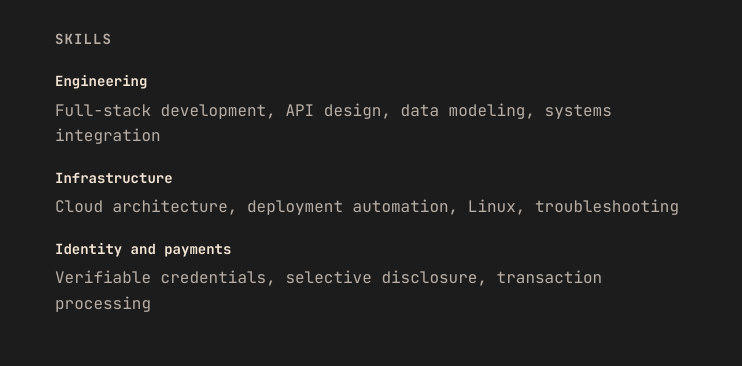
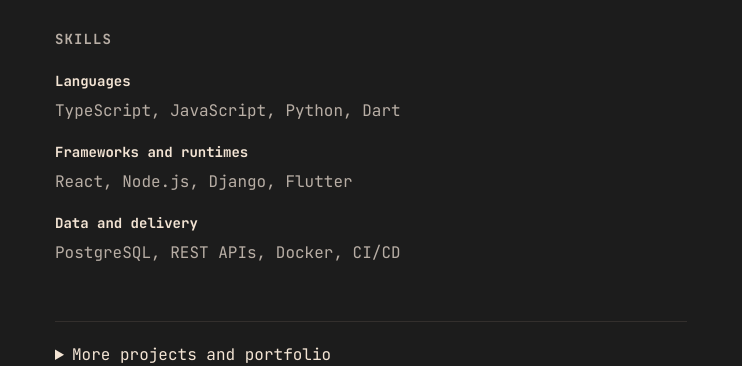
Before and after one commit to kudzaishezharare/kudzaishe, a Vue app: page / in a window 1280 px wide. Shown: the part 1541-1907 px from the top of the page, without its empty margins (369-1111 px from the left). Built offline with nearby package versions, Linux system fonts and the light colour scheme.

Commit message:
Restore focused technical skills for recruiter screening

```diff
--- a/src/data/experience.js
+++ b/src/data/experience.js
@@ -4,8 +4,8 @@ export const experience = [
     summary: 'Financial app from discovery through implementation',
     bullets: [
       'Translated 56 merchant and payments interviews into requirements, user journeys, and technical designs',
-      'Built mobile and web account workflows with identity verification and backend services; connected wallets, payments, and brokerage flows in development and sandbox',
-      'Designed wallet accounting and reconciliation to prevent duplicate deposit credits and keep balances traceable to settled funds'
+      'Built Flutter and Dart mobile workflows with TypeScript backend APIs, connecting identity verification, wallets, and payments in development and sandbox',
+      'Designed PostgreSQL wallet accounting and reconciliation to prevent duplicate deposit credits and keep balances traceable to settled funds'
     ]
   },
   {
--- a/src/data/skills.js
+++ b/src/data/skills.js
@@ -1,5 +1,5 @@
 export const skillGroups = [
-  { title: 'Engineering', detail: 'Full-stack development, API design, data modeling, systems integration' },
-  { title: 'Infrastructure', detail: 'Cloud architecture, deployment automation, Linux, troubleshooting' },
-  { title: 'Identity and payments', detail: 'Verifiable credentials, selective disclosure, transaction processing' }
+  { title: 'Languages', detail: 'TypeScript, JavaScript, Python, Dart' },
+  { title: 'Frameworks and runtimes', detail: 'React, Node.js, Django, Flutter' },
+  { title: 'Data and delivery', detail: 'PostgreSQL, REST APIs, Docker, CI/CD' }
 ]
```
Also changed, not shown: public/llms.txt, resume/README.md, 2 other files (tests, documents, lock files or other folders).
